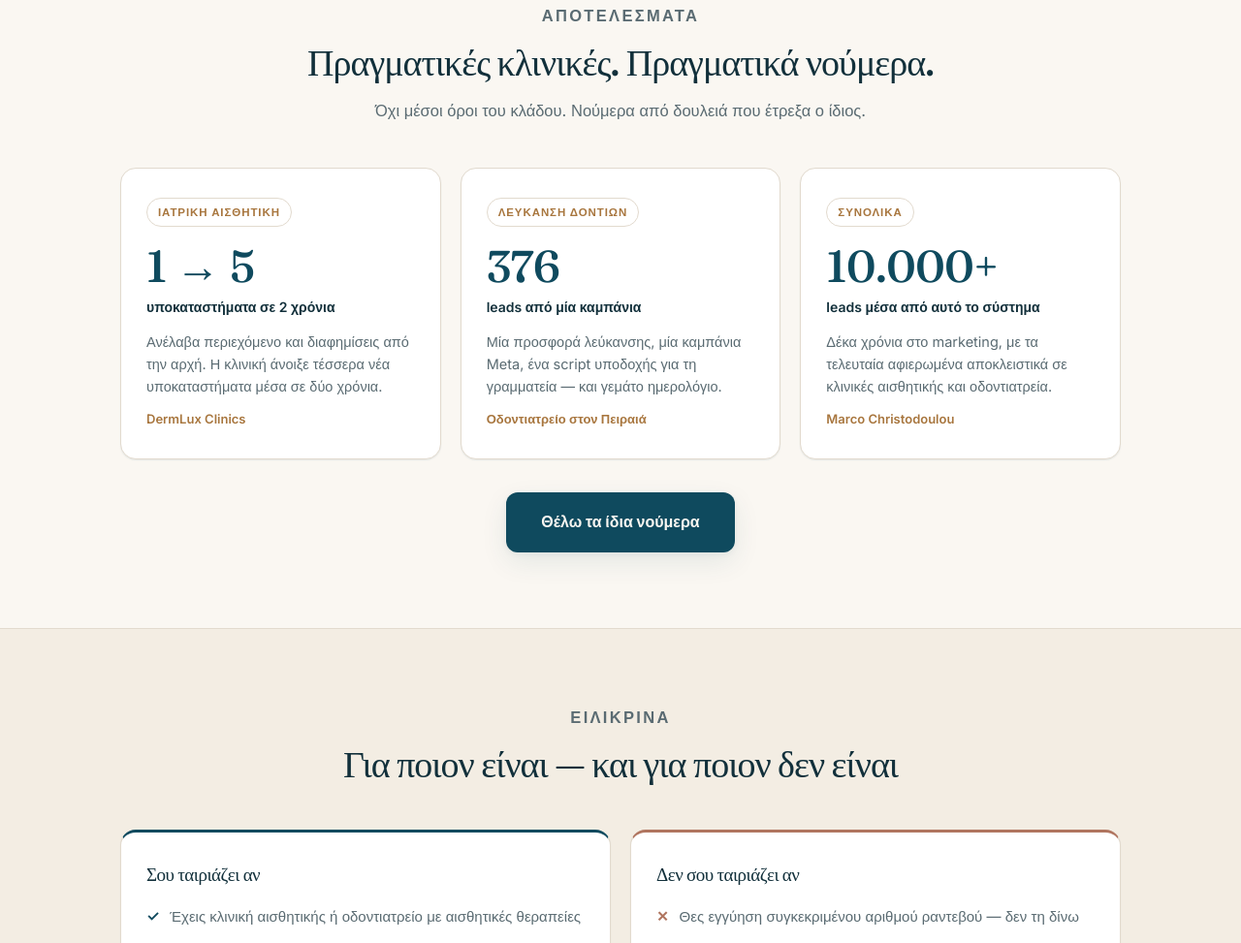
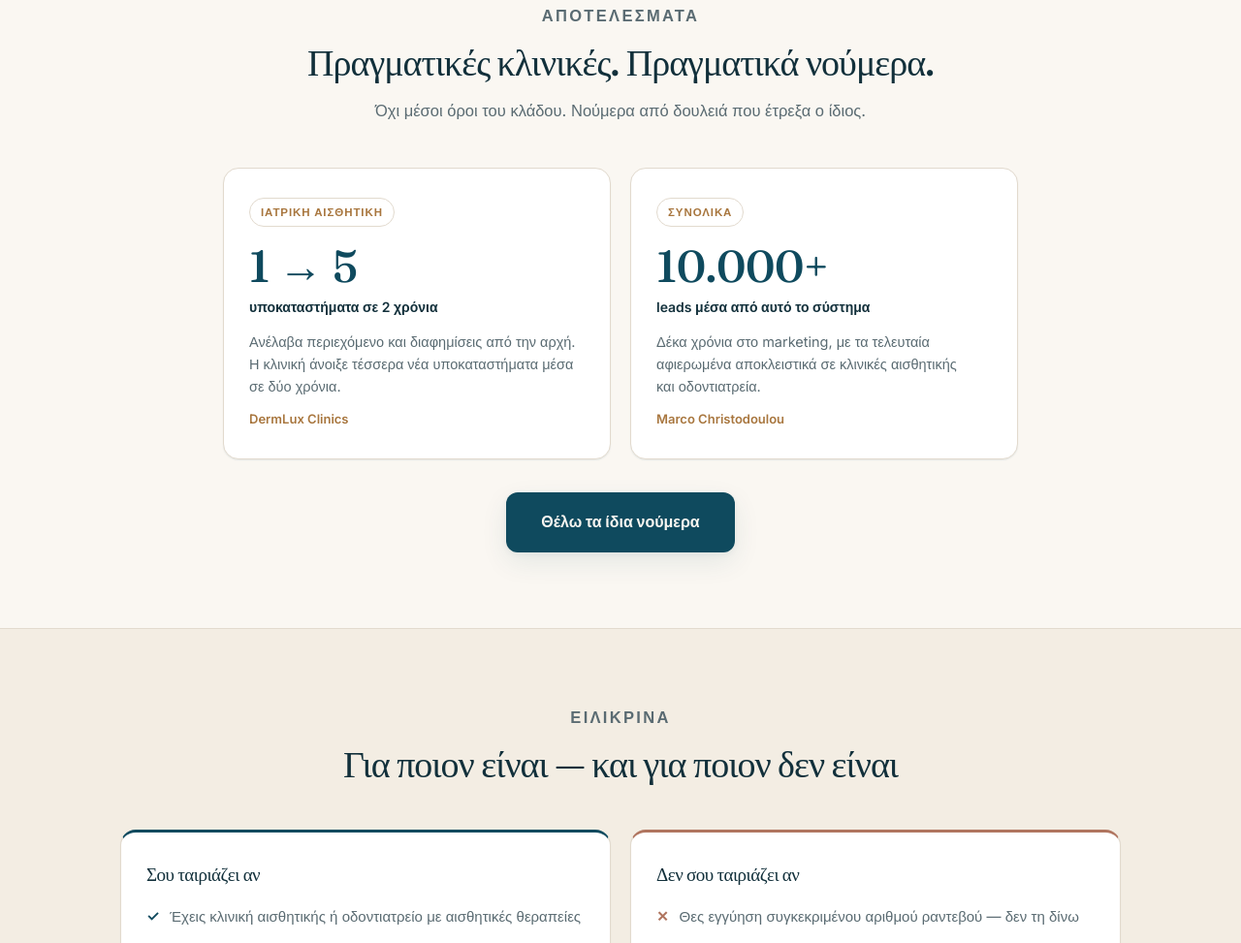
Before and after one commit to medaestheticbookings/aesthetics-pipeline, a plain HTML site: page index.html in a window 1280 px wide. Shown: the part 5269-6242 px from the top of the page at 97% size. Drawn offline with Linux system fonts and the light colour scheme.

Commit message:
Remove the dentist campaign lead count
Marco asked for the 376-lead whitening figure not to be published. Card
dropped and the row rebalanced to two columns; no lead count for the dental
audience appears on the page.

Co-Authored-By: Claude Opus 5 <noreply@anthropic.com>
Claude-Session: https://claude.ai/code/session_01DxzDkAczzaVN5NjAz7nssF

```diff
--- a/index.html
+++ b/index.html
@@ -276,7 +276,7 @@
   .mid-cta{text-align:center;margin-top:34px;}
 
   /* results row */
-  .res-grid{display:grid;grid-template-columns:repeat(3,1fr);gap:20px;}
+  .res-grid{display:grid;grid-template-columns:repeat(2,1fr);gap:20px;max-width:820px;margin:0 auto;}
   @media (max-width:860px){.res-grid{grid-template-columns:1fr;}}
   .res{background:var(--card);border:1px solid var(--line);border-radius:var(--radius);
     padding:30px 26px;display:flex;flex-direction:column;box-shadow:var(--shadow-sm);}
@@ -506,13 +506,6 @@ try{ if(localStorage.getItem('map_consent') === 'yes') window.loadPixel(); }catc
         <div class="rlab">υποκαταστήματα σε 2 χρόνια</div>
         <p class="rctx">Ανέλαβα περιεχόμενο και διαφημίσεις από την αρχή. Η κλινική άνοιξε τέσσερα νέα υποκαταστήματα μέσα σε δύο χρόνια.
           <span class="rwho">DermLux Clinics</span></p>
-      </div>
-      <div class="res">
-        <span class="rtag">Λεύκανση δοντιών</span>
-        <div class="rfig">376</div>
-        <div class="rlab">leads από μία καμπάνια</div>
-        <p class="rctx">Μία προσφορά λεύκανσης, μία καμπάνια Meta, ένα script υποδοχής για τη γραμματεία &mdash; και γεμάτο ημερολόγιο.
-          <span class="rwho">Οδοντιατρείο στον Πειραιά</span></p>
       </div>
       <div class="res">
         <span class="rtag">Συνολικά</span>
```
